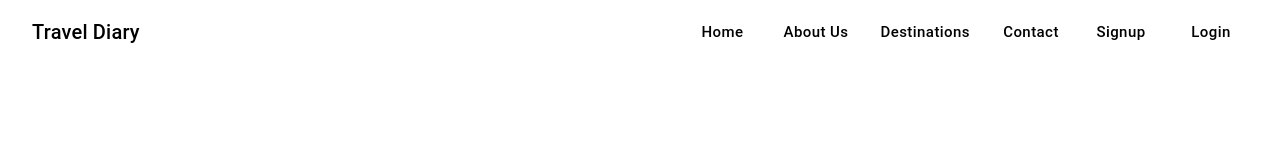
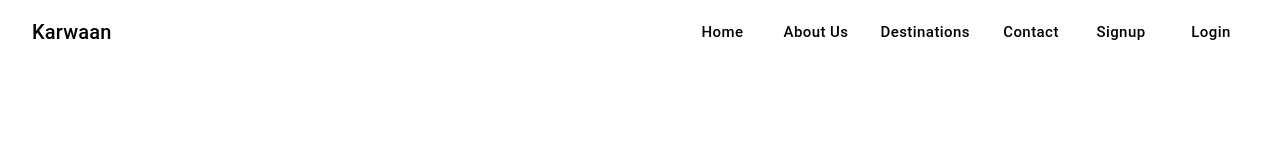
Before and after one commit to kvarad6/karwaan, a React (Create React App) app in the folder client/: page / in a window 1280 px wide. Shown: the top 160 px of the page. Built offline with nearby package versions, Linux system fonts and the light colour scheme.

Commit message:
updated header

```diff
--- a/client/src/Components/Header.js
+++ b/client/src/Components/Header.js
@@ -21,7 +21,7 @@ const Header = () => {
             <AppBar elevation={0} position='fixed' sx={{ backgroundColor: 'transparent', boxShadow: 'none' }}>
                 <Toolbar>
                     <Button href="#" sx={{ textTransform: 'none' }}>
-                        <Typography sx={{ color: 'black', fontWeight: 500, fontSize: 20 }}>Travel Diary<span style={{ color: 'white' }}>/</span></Typography>
+                        <Typography sx={{ color: 'black', fontWeight: 500, fontSize: 20 }}>Karwaan<span style={{ color: 'white' }}>/</span></Typography>
                     </Button>
                     {
                         isMatch ? (
```
